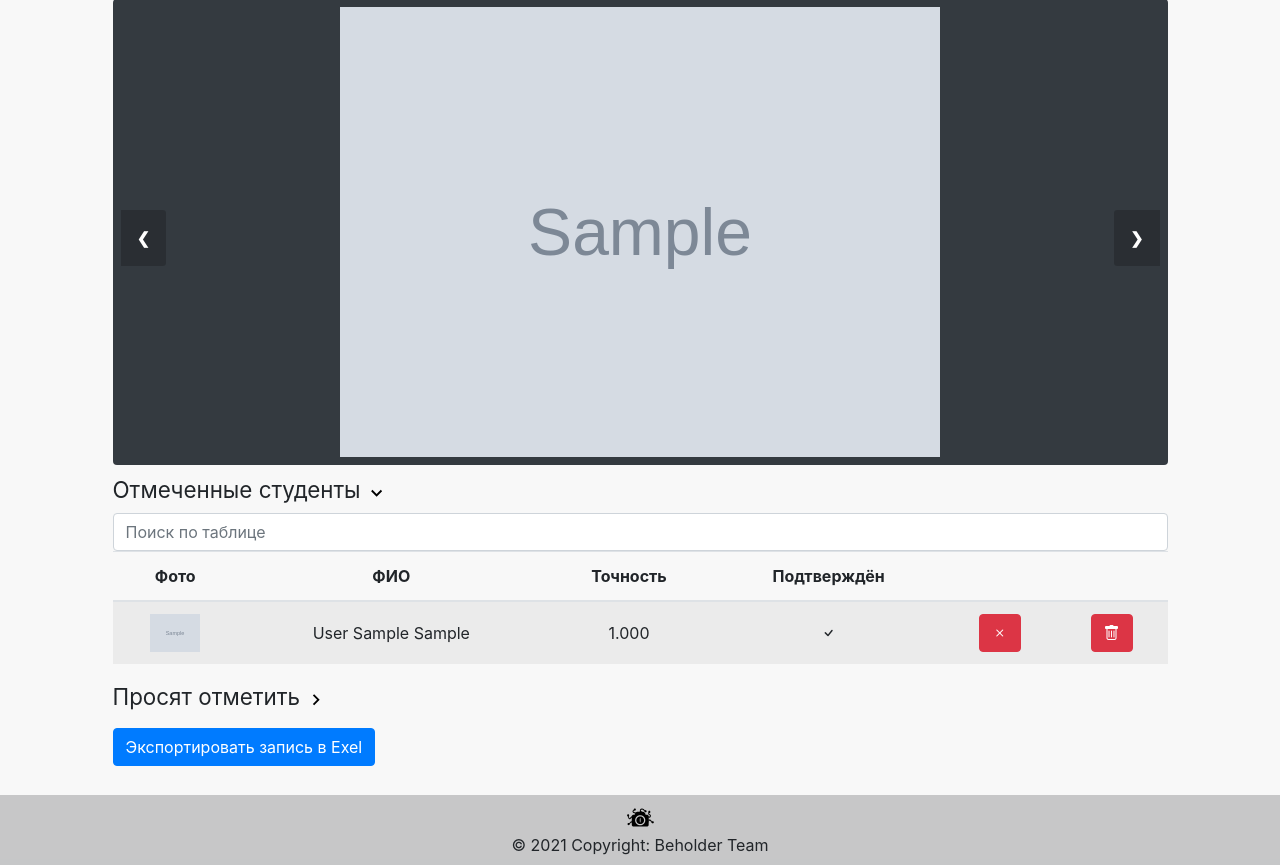
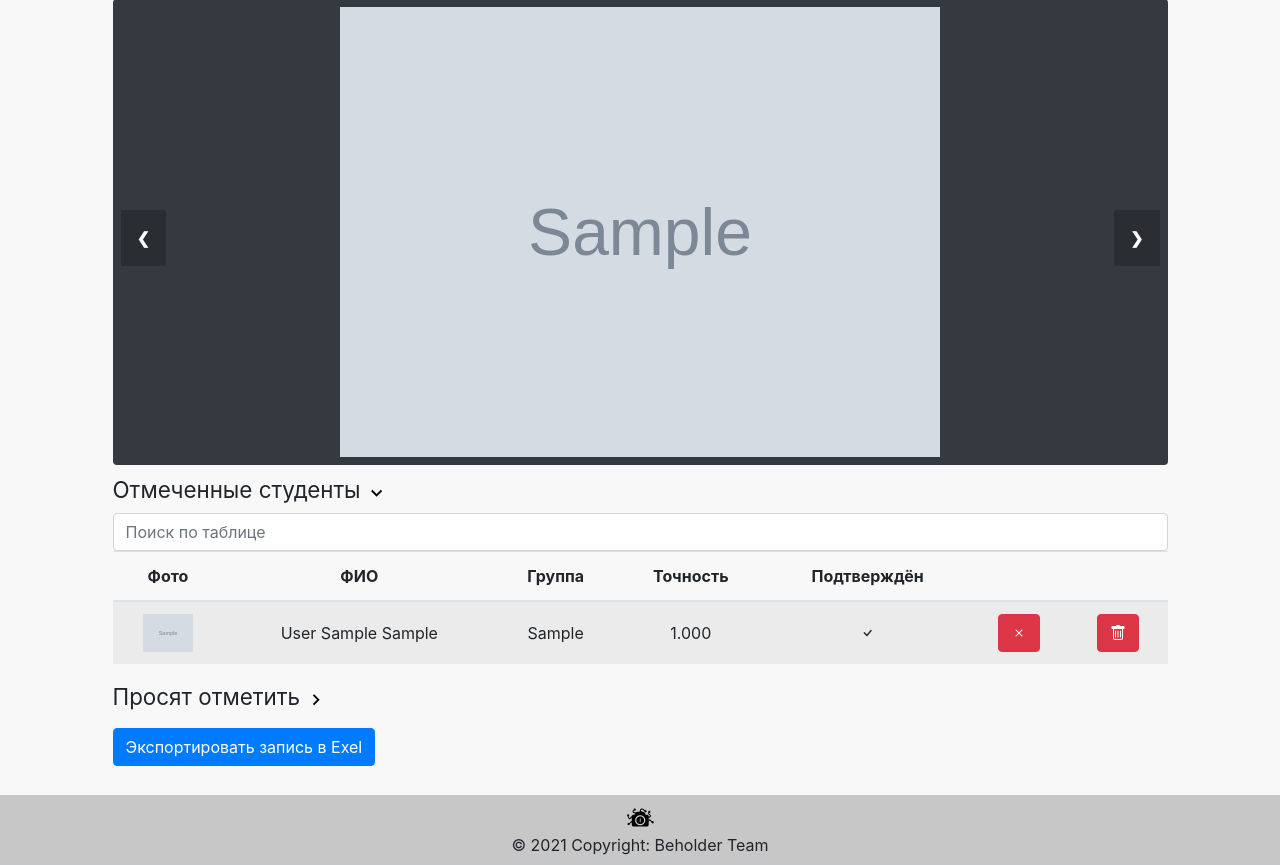
Before and after one commit to KonovalovNikolai/Beholder_Web_App, a Flask app: page /post/1 in a window 1280 px wide. Shown: the part 412-1277 px from the top of the page. Run offline with Flask 2, Linux system fonts and the light colour scheme; a user stored in the database is signed in; tables that the repository leaves empty hold one stand-in row (values such as "Sample post"); grey boxes marked "Sample" are stand-in pictures; parts of the project's set-up code (start-up, migrations or seed data) failed here and were passed over; some libraries are stand-ins or nearby versions.

Commit message:
Добавление столбца группа в таблицы

```diff
--- a/app/models.py
+++ b/app/models.py
@@ -444,6 +444,9 @@ class Student(db.Model):
             posts = posts.all()
         return posts
 
+    def get_group(self):
+        return self.group if self.group else '-'
+
     def get_vector(self):
         return np.array(json.loads(self.vector))
 
--- a/app/tasks.py
+++ b/app/tasks.py
@@ -39,12 +39,14 @@ def import_to_excel(post_id):
 
     data = {
         'ФИО': [],
+        'Группа': [],
         'Дистанция': [],
         'Подтверждён': []
     }
 
     for journal in journals:
         data['ФИО'].append(journal.student.user.get_fullname())
+        data['Группа'].append(journal.student.get_group())
         data['Дистанция'].append(journal.get_distance())
         data['Подтверждён'].append(journal.lecturer_proved)
 
--- a/app/templates/post.html
+++ b/app/templates/post.html
@@ -89,6 +89,7 @@
                         <tr align="center">
                             <th scope="col">Фото</th>
                             <th scope="col" class="sortable">ФИО</th>
+                            <th scope="col" class="sortable">Группа</th>
                             <th scope="col" class="sortable">Точность</th>
                             <th scope="col" class="sortable">Подтверждён</th>
                             {% if current_user.is_can_edit(post) %}
@@ -107,20 +108,20 @@
                                     </a>
                                 </td>
                                 <td class="fullname">{{ visitor.student.user.get_fullname() }}</td>
+                                <td class="fullname">{{ visitor.student.get_group() }}</td>
                                 <td>{{ visitor.get_distance() }}</td>
-
                                 {# Пользователь может изменять запись? #}
                                 {% if current_user.is_can_edit(post) %}
                                     {# Да #}
                                     <td class="prove-td">
                                         <i class="disapproved-img bi bi-x"
-                                             alt=""
+                                           alt=""
                                                 {% if visitor.lecturer_proved != 0 %}
-                                             style="display: none;"
+                                           style="display: none;"
                                                 {% endif %}></i>
                                         <i class="approved-img bi bi-check"
                                                 {% if visitor.lecturer_proved == 0 %}
-                                             style="display: none;"
+                                           style="display: none;"
                                                 {% endif %}>
                                         </i>
                                     </td>
@@ -187,8 +188,12 @@
                         <input type="text" class="table-search form-control pull-right" id="request-search"
                                placeholder="Поиск по таблице">
                         <div class="btn-group pl-0" role="group" aria-label="Basic example">
-                            <button id="accept-selected" type="button" class="btn btn-success">Принять выделенные запросы</button>
-                            <button id="cancel-selected" type="button" class="btn btn-danger">Отклонить выделенные запросы</button>
+                            <button id="accept-selected" type="button" class="btn btn-success">Принять выделенные
+                                запросы
+                            </button>
+                            <button id="cancel-selected" type="button" class="btn btn-danger">Отклонить выделенные
+                                запросы
+                            </button>
                         </div>
                         <table id="request-table" class="searchable-table table table-striped">
                             <thead>
@@ -196,6 +201,7 @@
                                 <th scope="col"><input type="checkbox" id="header-checkbox"/></th>
                                 <th scope="col">Фото</th>
                                 <th scope="col">ФИО</th>
+                                <th scope="col">Группа</th>
                                 <th scope="col">Время</th>
                                 <th scope="col"></th>
                             </tr>
@@ -211,6 +217,7 @@
                                         </a>
                                     </td>
                                     <td class="fullname">{{ request.user.get_fullname() }}</td>
+                                    <td class="fullname">{{ request.user.get_student().get_group() }}</td>
                                     <td>{{ moment(request.timestamp).fromNow() }}</td>
                                     <td class="button-td">
                                         <div class="btn-group" role="group" aria-label="Basic example">
```
Also changed, not shown: app.db, 1 other file.
